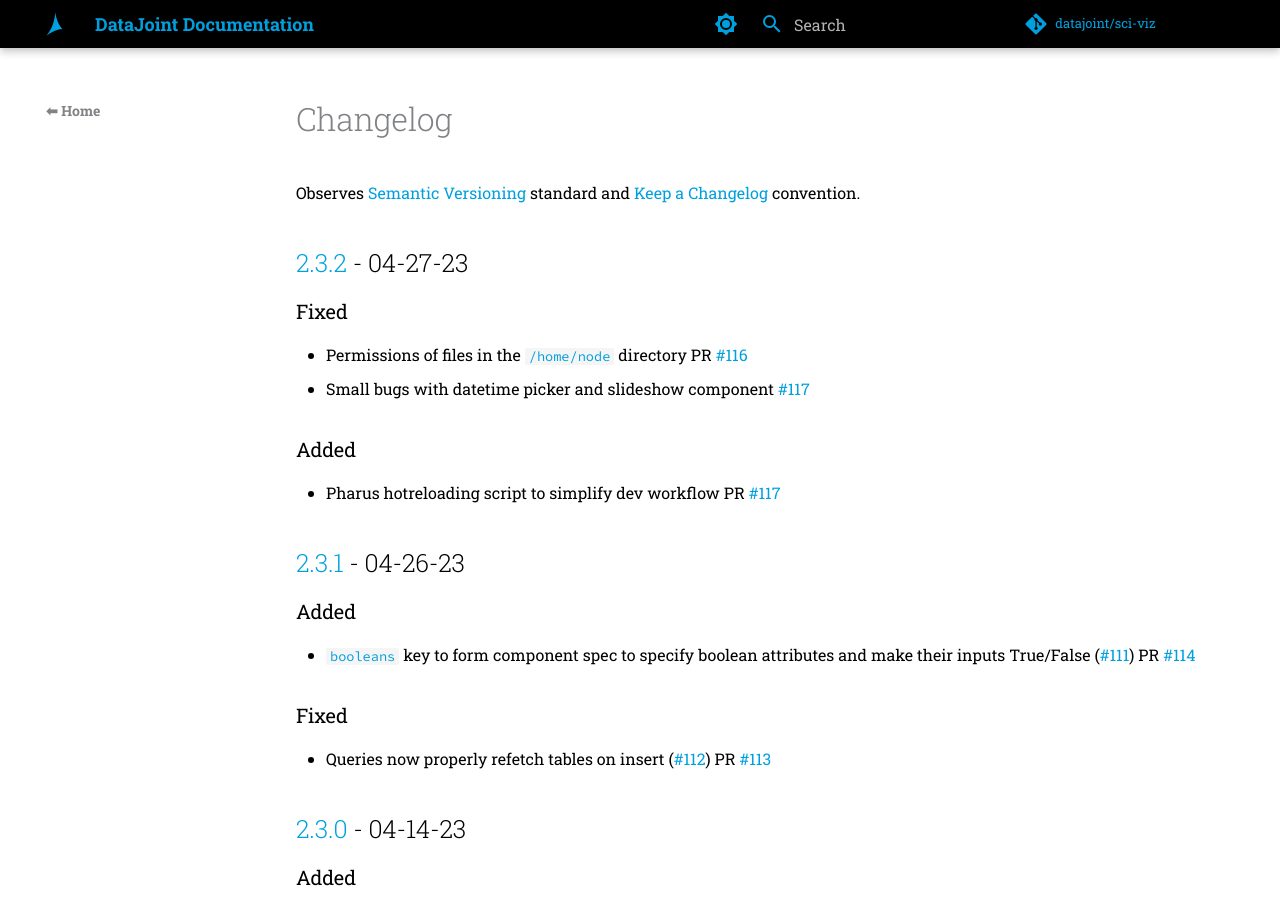
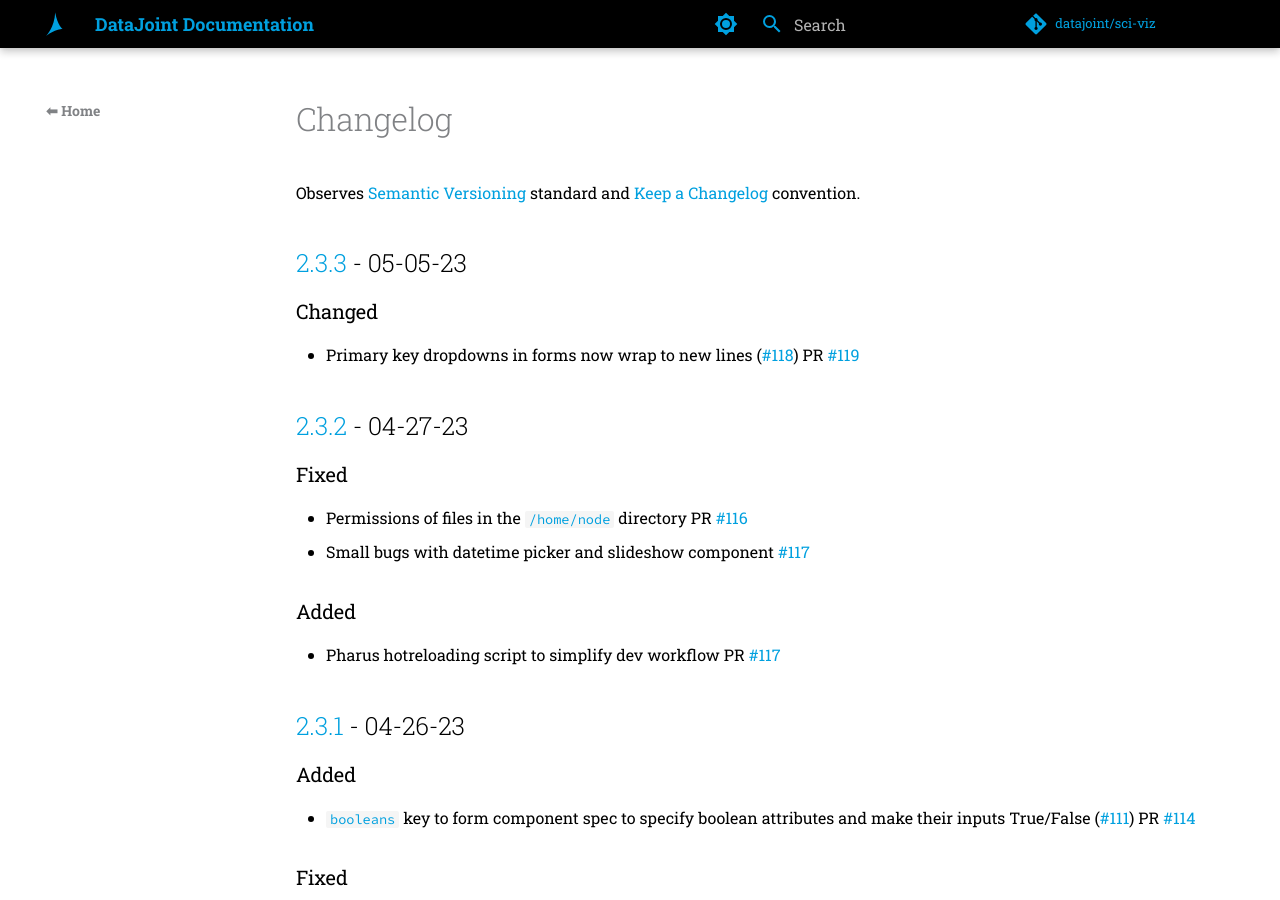
Before and after one commit to datajoint/sci-viz, an MkDocs documentation site: the page built from docs/src/changelog.md, in a window 1280 px wide and 900 px high. Built offline with MkDocs 1.6.1 and Material for MkDocs 9.7.7, drawn with Linux system fonts in a browser that asks for light colours; comment, search, counter and statistics services are not loaded; the version menu is left out.

Commit message:
changelog and verison

```diff
--- a/docs/src/changelog.md
+++ b/docs/src/changelog.md
@@ -1,6 +1,12 @@
 # Changelog
 
 Observes [Semantic Versioning](https://semver.org/spec/v2.0.0.html) standard and [Keep a Changelog](https://keepachangelog.com/en/1.0.0/) convention.
+
+## [2.3.3] - 05-05-23
+
+### Changed
+
+- Primary key dropdowns in forms now wrap to new lines ([#118](https://github.com/datajoint/sci-viz/issues/118)) PR [#119](https://github.com/datajoint/sci-viz/pull/119)
 
 ## [2.3.2] - 04-27-23
 
@@ -159,6 +165,7 @@ Observes [Semantic Versioning](https://semver.org/spec/v2.0.0.html) standard and
 - Initial framework for jest testing (#27) PR #33
 - loginless mode PR #41
 
+[2.3.3]: https://github.com/datajoint/sci-viz/compare/2.3.2...2.3.3
 [2.3.2]: https://github.com/datajoint/sci-viz/compare/2.3.1...2.3.2
 [2.3.1]: https://github.com/datajoint/sci-viz/compare/2.3.0...2.3.1
 [2.3.0]: https://github.com/datajoint/sci-viz/compare/2.2.1...2.3.0
--- a/package.json
+++ b/package.json
@@ -1,6 +1,6 @@
 {
     "name": "app",
-    "version": "2.3.2",
+    "version": "2.3.3",
     "private": true,
     "homepage": ".",
     "dependencies": {
```
Also changed, not shown: 1 other file.
